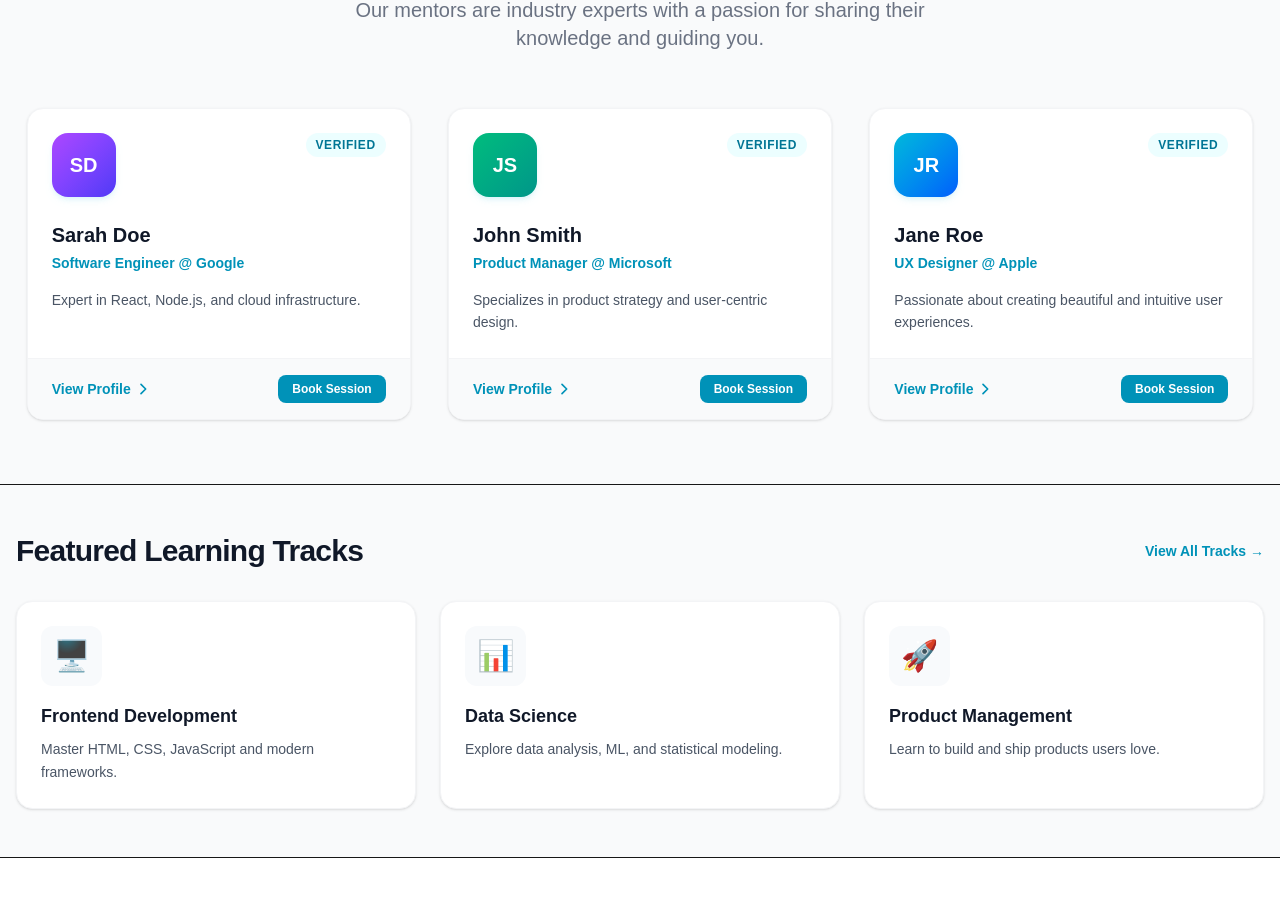
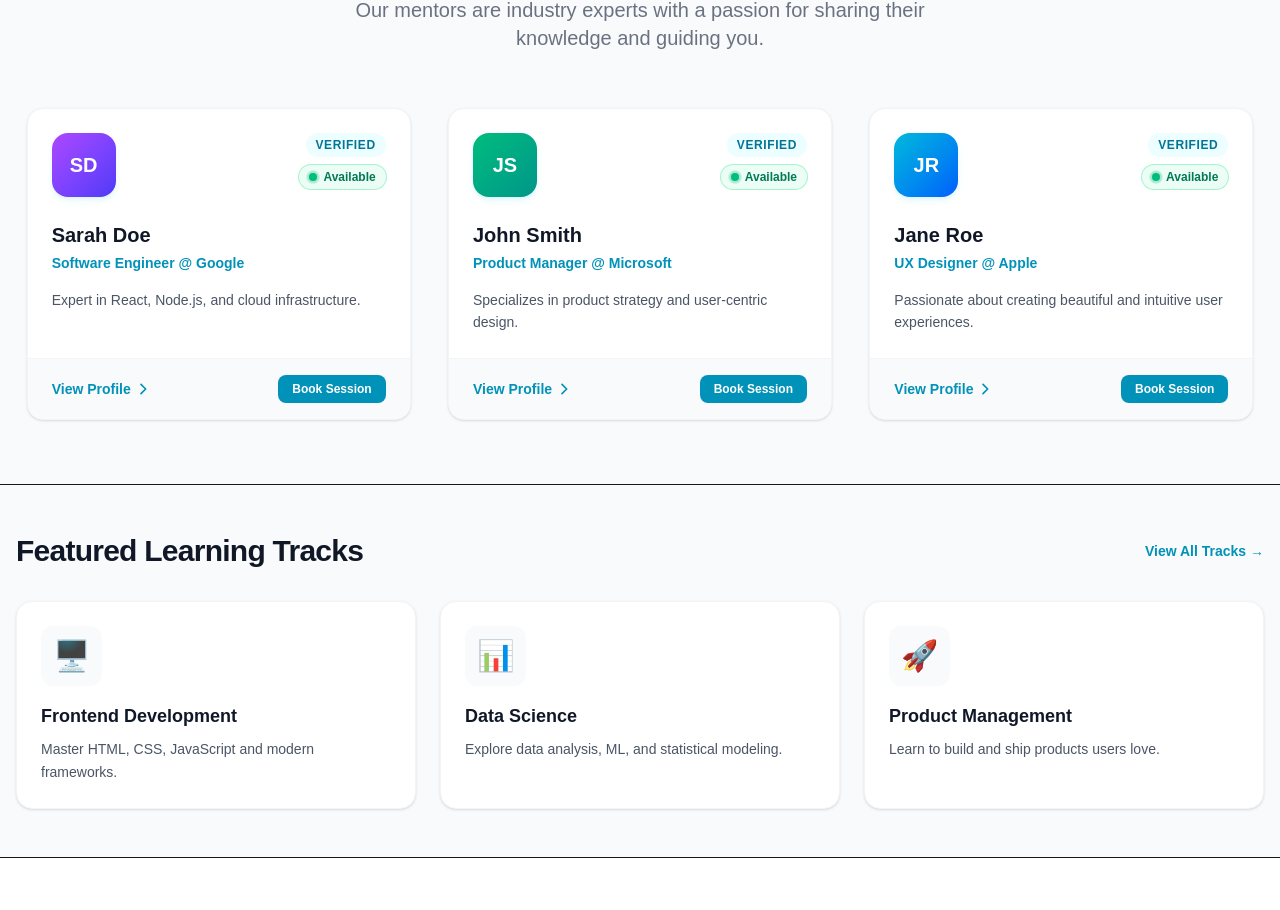
Before and after one commit to MentoNest/skillsync_frontend, a Next.js app: page / in a window 1280 px wide. Shown: the part 1277-2187 px from the top of the page. Built offline with nearby package versions, Linux system fonts and the light colour scheme.

Commit message:
add availability badge

```diff
--- /dev/null
+++ b/components/MentorAvailabilityBadge.tsx
@@ -0,0 +1,58 @@
+import React from 'react';
+
+export type AvailabilityStatus = 'available' | 'busy' | 'fully-booked';
+
+interface MentorAvailabilityBadgeProps {
+  status: AvailabilityStatus;
+  className?: string;
+}
+
+const statusConfig: Record<
+  AvailabilityStatus,
+  { label: string; dot: string; badge: string }
+> = {
+  available: {
+    label: 'Available',
+    dot: 'bg-emerald-500',
+    badge:
+      'bg-emerald-50 text-emerald-700 ring-1 ring-emerald-200 dark:bg-emerald-900/30 dark:text-emerald-400 dark:ring-emerald-700/50',
+  },
+  busy: {
+    label: 'Busy',
+    dot: 'bg-amber-500',
+    badge:
+      'bg-amber-50 text-amber-700 ring-1 ring-amber-200 dark:bg-amber-900/30 dark:text-amber-400 dark:ring-amber-700/50',
+  },
+  'fully-booked': {
+    label: 'Fully Booked',
+    dot: 'bg-red-500',
+    badge:
+      'bg-red-50 text-red-700 ring-1 ring-red-200 dark:bg-red-900/30 dark:text-red-400 dark:ring-red-700/50',
+  },
+};
+
+export default function MentorAvailabilityBadge({
+  status,
+  className = '',
+}: MentorAvailabilityBadgeProps) {
+  const { label, dot, badge } = statusConfig[status];
+
+  return (
+    <span
+      className={`inline-flex items-center gap-1.5 text-xs font-semibold px-2.5 py-1 rounded-full ${badge} ${className}`}
+      role="status"
+      aria-label={`Availability: ${label}`}
+    >
+      {/* Animated dot for "available", static for others */}
+      <span className="relative flex h-2 w-2 shrink-0" aria-hidden="true">
+        {status === 'available' && (
+          <span
+            className={`animate-ping absolute inline-flex h-full w-full rounded-full ${dot} opacity-75`}
+          />
+        )}
+        <span className={`relative inline-flex rounded-full h-2 w-2 ${dot}`} />
+      </span>
+      {label}
+    </span>
+  );
+}
--- a/components/MentorCard.tsx
+++ b/components/MentorCard.tsx
@@ -1,14 +1,16 @@
 import React from 'react';
 import Link from 'next/link';
+import MentorAvailabilityBadge, { AvailabilityStatus } from './MentorAvailabilityBadge';
 
 interface MentorCardProps {
   name: string;
   role: string;
   description: string;
   avatarUrl: string;
+  availability?: AvailabilityStatus;
 }
 
-export default function MentorCard({ name, role, description }: MentorCardProps) {
+export default function MentorCard({ name, role, description, availability = 'available' }: MentorCardProps) {
   // Get initials for avatar fallback
   const initials = name
     .split(' ')
@@ -38,9 +40,12 @@ export default function MentorCard({ name, role, description }: MentorCardProps)
           >
             {initials}
           </div>
-          <span className="bg-cyan-50 text-cyan-700 dark:bg-cyan-900/30 dark:text-cyan-400 text-xs font-semibold px-2.5 py-1 rounded-full uppercase tracking-wider">
-            Verified
-          </span>
+          <div className="flex flex-col items-end gap-2">
+            <span className="bg-cyan-50 text-cyan-700 dark:bg-cyan-900/30 dark:text-cyan-400 text-xs font-semibold px-2.5 py-1 rounded-full uppercase tracking-wider">
+              Verified
+            </span>
+            <MentorAvailabilityBadge status={availability} />
+          </div>
         </div>
 
         {/* Content */}
@@ -79,10 +84,16 @@ export default function MentorCard({ name, role, description }: MentorCardProps)
         </Link>
         <Link
           href={`/book/${name.toLowerCase().replace(/ /g, '-')}`}
-          className="text-xs font-semibold bg-cyan-600 hover:bg-cyan-700 text-white px-3.5 py-1.5 rounded-lg transition-colors focus:outline-none focus:ring-2 focus:ring-cyan-500 focus:ring-offset-2"
+          className={`text-xs font-semibold px-3.5 py-1.5 rounded-lg transition-colors focus:outline-none focus:ring-2 focus:ring-offset-2 ${
+            availability === 'fully-booked'
+              ? 'bg-gray-200 text-gray-400 cursor-not-allowed pointer-events-none dark:bg-gray-700 dark:text-gray-500'
+              : 'bg-cyan-600 hover:bg-cyan-700 text-white focus:ring-cyan-500'
+          }`}
           aria-label={`Book a session with ${name}`}
+          aria-disabled={availability === 'fully-booked'}
+          tabIndex={availability === 'fully-booked' ? -1 : undefined}
         >
-          Book Session
+          {availability === 'fully-booked' ? 'Unavailable' : 'Book Session'}
         </Link>
       </div>
     </article>
```
